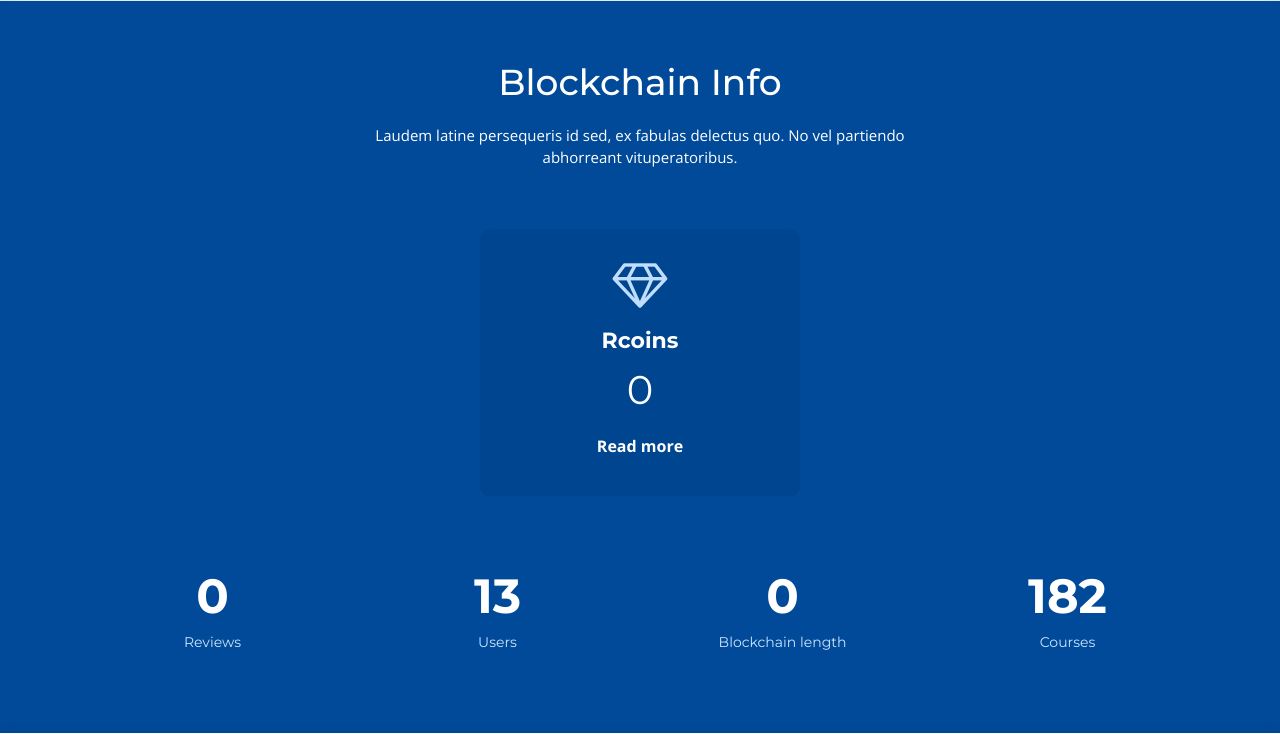
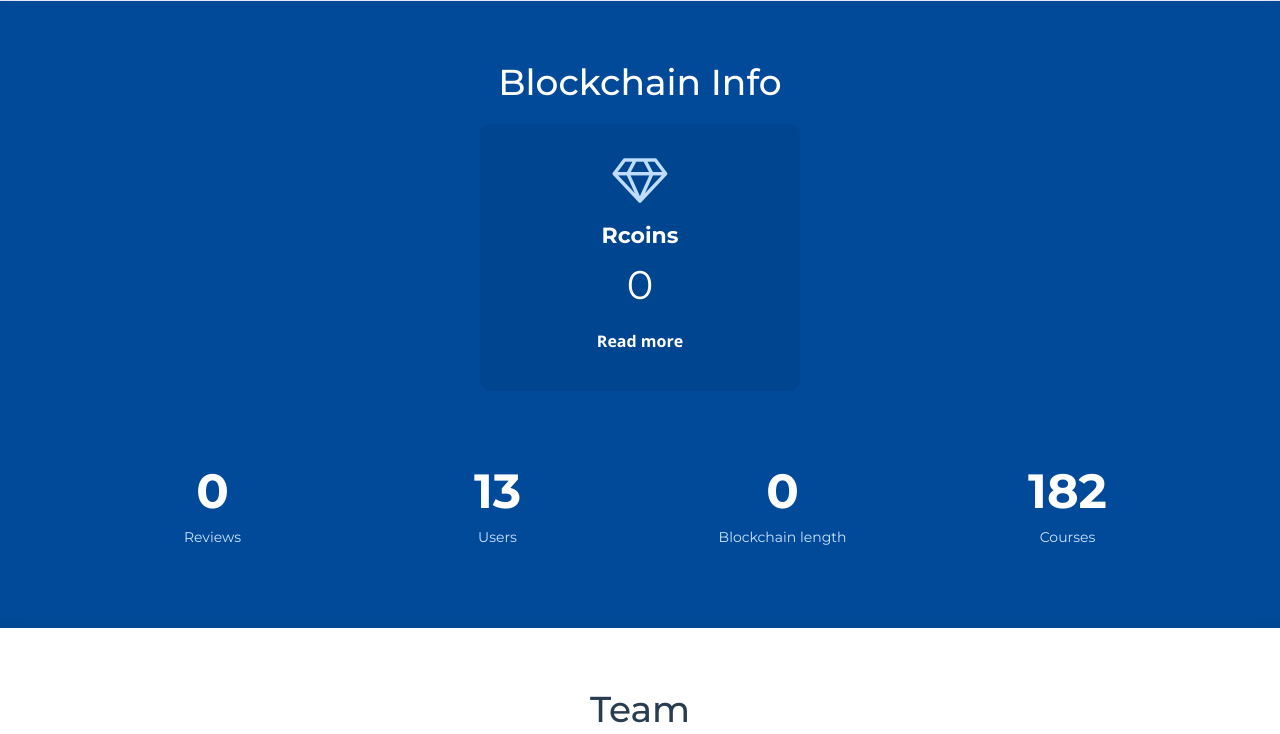
Before and after one commit to abhishek8899/Blockchain-based-Course-Review-System, a Flask app: template app/templates/sample.html in a window 1280 px wide. Shown: the part 2419-3153 px from the top of the page. Run offline with Flask 2, Linux system fonts and the light colour scheme; the template is opened without the code that fills it, so the values that code supplies are empty; some libraries are stand-ins or nearby versions; some web fonts are replaced.

Commit message:
minor html change

```diff
--- a/app/templates/sample.html
+++ b/app/templates/sample.html
@@ -250,7 +250,6 @@
       <div class="container">
         <header class="section-header">
           <h3>Blockchain Info</h3>
-          <p>Laudem latine persequeris id sed, ex fabulas delectus quo. No vel partiendo abhorreant vituperatoribus.</p>
         </header>
 
         <div class="row row-eq-height justify-content-center">
```
